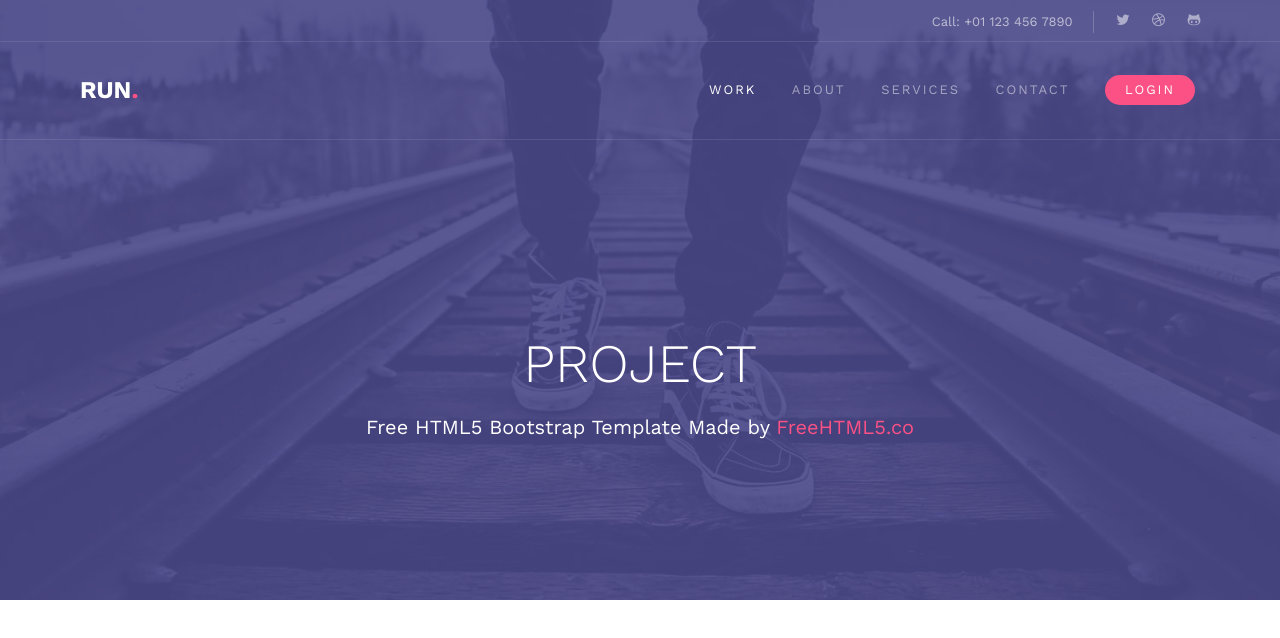
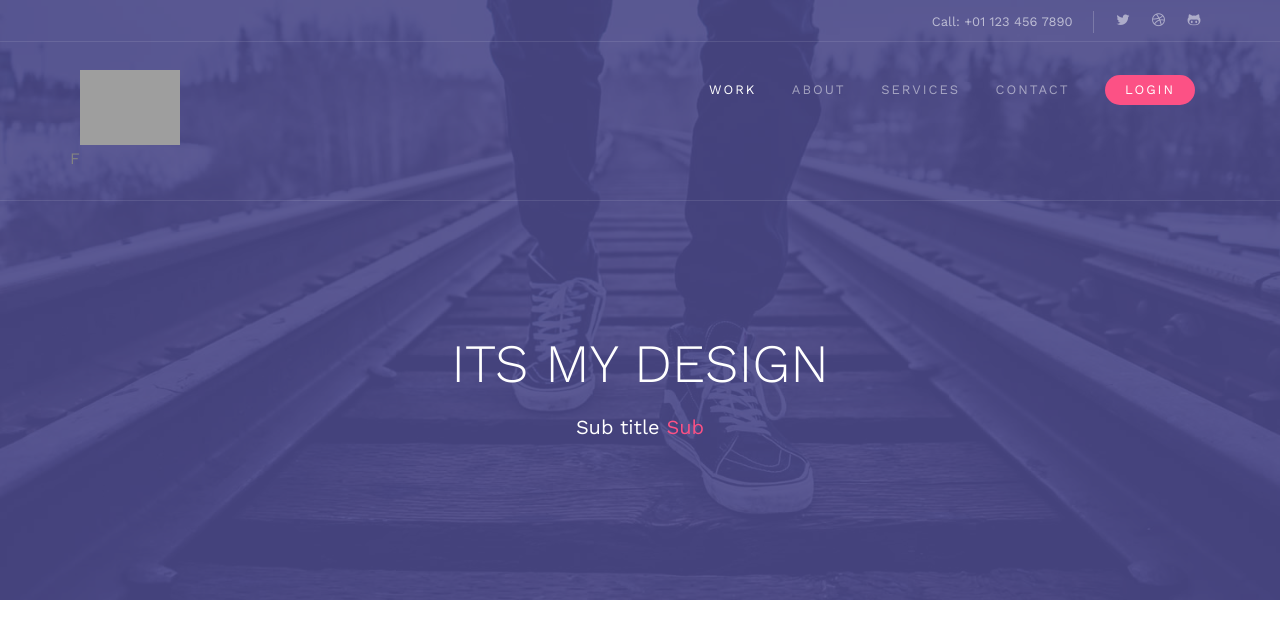
Before and after one commit to siddheshkand/its_my_design, a Django app: template Home/templates/home.html in a window 1280 px wide. Shown: the top 638 px of the page. Run offline with Django 3.2, Linux system fonts and the light colour scheme; the template is opened without the code that fills it, so the values that code supplies are empty; some libraries are stand-ins or nearby versions; some web fonts are replaced; grey boxes are pictures that could not be loaded.

Commit message:
Just a commit

```diff
--- a/Home/templates/home.html
+++ b/Home/templates/home.html
@@ -1,27 +1,14 @@
+{% load staticfiles %}
 <!DOCTYPE HTML>
 <html>
 <head>
     <meta charset="utf-8">
     <meta http-equiv="X-UA-Compatible" content="IE=edge">
-	<title>Run &mdash; Free Website Template, Free HTML5 Template by freehtml5.co</title>
+    <title>Its my Design</title>
     <meta name="viewport" content="width=device-width, initial-scale=1">
-	<meta name="description" content="Free HTML5 Website Template by freehtml5.co" />
-	<meta name="keywords" content="free website templates, free html5, free template, free bootstrap, free website template, html5, css3, mobile first, responsive" />
-	<meta name="author" content="freehtml5.co" />
-
-	<!--
-	//////////////////////////////////////////////////////
-
-	FREE HTML5 TEMPLATE
-	DESIGNED & DEVELOPED by FreeHTML5.co
-
-	Website: 		http://freehtml5.co/
-	Email: 			info@freehtml5.co
-	Twitter: 		http://twitter.com/fh5co
-	Facebook: 		https://www.facebook.com/fh5co
-
-	//////////////////////////////////////////////////////
-	 -->
+    <meta name="description" content=""/>
+    <meta name="keywords" content=""/>
+    <meta name="author" content=""/>
 
     <!-- Facebook and Twitter integration -->
     <meta property="og:title" content=""/>
@@ -29,34 +16,29 @@
     <meta property="og:url" content=""/>
     <meta property="og:site_name" content=""/>
     <meta property="og:description" content=""/>
-	<meta name="twitter:title" content="" />
-	<meta name="twitter:image" content="" />
-	<meta name="twitter:url" content="" />
-	<meta name="twitter:card" content="" />
+    <meta name="twitter:title" content=""/>
+    <meta name="twitter:image" content=""/>
+    <meta name="twitter:url" content=""/>
+    <meta name="twitter:card" content=""/>
 
     <link href="https://fonts.googleapis.com/css?family=Work+Sans:300,400,500,700,800" rel="stylesheet">
 
     <!-- Animate.css -->
-	<link rel="stylesheet" href="css/animate.css">
+    <link rel="stylesheet" href="{% static 'css/animate.css' %}">
     <!-- Icomoon Icon Fonts-->
-	<link rel="stylesheet" href="css/icomoon.css">
+    <link rel="stylesheet" href="{% static 'css/icomoon.css' %}">
     <!-- Bootstrap  -->
-	<link rel="stylesheet" href="css/bootstrap.css">
+    <link rel="stylesheet" href="{% static 'css/bootstrap.css' %}">
 
     <!-- Owl Carousel  -->
-	<link rel="stylesheet" href="css/owl.carousel.min.css">
-	<link rel="stylesheet" href="css/owl.theme.default.min.css">
+    <link rel="stylesheet" href="{% static 'css/owl.carousel.min.css' %}">
+    <link rel="stylesheet" href="{% static 'css/owl.theme.default.min.css' %}">
 
     <!-- Theme style  -->
-	<link rel="stylesheet" href="css/style.css">
+    <link rel="stylesheet" href="{% static 'css/style.css' %}">
 
     <!-- Modernizr JS -->
-	<script src="js/modernizr-2.6.2.min.js"></script>
-	<!-- FOR IE9 below -->
-	<!--[if lt IE 9]>
-	<script src="js/respond.min.js"></script>
-	<![endif]-->
-
+    <script src="{% static 'js/modernizr-2.6.2.min.js' %}"></script>
 </head>
 <body>
 
@@ -82,12 +64,12 @@
             <div class="container">
                 <div class="row">
                     <div class="col-xs-2">
-						<div id="fh5co-logo"><a href="index.html">Run<span>.</span></a></div>
+                        <div id="fh5co-logo"><a href="index.html"><span><img src="{% static 'images/logo.png' %}" width="100"></span></a></div>
                     </div>
                     <div class="col-xs-10 text-right menu-1">
                         <ul>
                             <!-- <li class="active"><a href="index.html">Home</a></li> -->
-							<li class="active"><a href="work.html">Work</a></li>
+                            <li class="active"><a href="home.html">Work</a></li>
                             <li><a href="about.html">About</a></li>
                             <li class="has-dropdown">
                                 <a href="services.html">Services</a>
@@ -102,21 +84,23 @@
                             <li class="btn-cta"><a href="#"><span>Login</span></a></li>
                         </ul>
                     </div>
-				</div>
+                </div>F
 
             </div>
         </div>
     </nav>
 
-	<header id="fh5co-header" class="fh5co-cover fh5co-cover-sm" role="banner" style="background-image:url(images/img_bg_2.jpg);" data-stellar-background-ratio="0.5">
+    <header id="fh5co-header" class="fh5co-cover fh5co-cover-sm" role="banner"
+            style="background-image:url({% static 'images/img_bg_2.jpg' %});" data-stellar-background-ratio="0.5">
         <div class="overlay"></div>
         <div class="container">
             <div class="row">
                 <div class="col-md-8 col-md-offset-2 text-center">
                     <div class="display-t">
                         <div class="display-tc animate-box" data-animate-effect="fadeIn">
-							<h1>Project</h1>
-							<h2>Free HTML5 Bootstrap Template Made by <a href="http://freehtml5.co/" target="_blank">FreeHTML5.co</a></h2>
+                            <h1>Its my design</h1>
+                            <h2>Sub title  <a href="#" target="_blank"> Sub</a>
+                            </h2>
                         </div>
                     </div>
                 </div>
@@ -129,13 +113,14 @@
             <div class="row animate-box">
                 <div class="col-md-8 col-md-offset-2 text-center fh5co-heading">
                     <h2>Our Latest Work</h2>
-					<p>Dignissimos asperiores vitae velit veniam totam fuga molestias accusamus alias autem provident. Odit ab aliquam dolor eius.</p>
+                    <p>Dignissimos asperiores vitae velit veniam totam fuga molestias accusamus alias autem provident.
+                        Odit ab aliquam dolor eius.</p>
                 </div>
             </div>
         </div>
         <div class="project-content">
             <div class="col-forth">
-				<div class="project animate-box" style="background-image:url(images/project-8.jpg);">
+                <div class="project animate-box" style="background-image:url({% static 'images/project-8.jpg' %});">
                     <a href="#" class="desc">
                         <span>Application</span>
                         <h3>Project Name</h3>
@@ -143,7 +128,7 @@
                 </div>
             </div>
             <div class="col-forth">
-				<div class="project animate-box" style="background-image:url(images/project-1.jpg);">
+                <div class="project animate-box" style="background-image:url({% static 'images/project-1.jpg' %});">
                     <a href="#" class="desc">
                         <span>Application</span>
                         <h3>Project Name</h3>
@@ -151,7 +136,7 @@
                 </div>
             </div>
             <div class="col-forth">
-				<div class="project animate-box" style="background-image:url(images/project-2.jpg);">
+                <div class="project animate-box" style="background-image:url({% static 'images/project-2.jpg' %});">
                     <a href="#" class="desc">
                         <span>Application</span>
                         <h3>Project Name</h3>
@@ -159,7 +144,7 @@
                 </div>
             </div>
             <div class="col-forth">
-				<div class="project animate-box" style="background-image:url(images/project-3.jpg);">
+                <div class="project animate-box" style="background-image:url({% static 'images/project-3.jpg' %});">
                     <a href="#" class="desc">
                         <span>Application</span>
                         <h3>Project Name</h3>
@@ -167,7 +152,7 @@
                 </div>
             </div>
             <div class="col-forth">
-				<div class="project animate-box" style="background-image:url(images/project-4.jpg);">
+                <div class="project animate-box" style="background-image:url({% static 'images/project-4.jpg' %});">
                     <a href="#" class="desc">
                         <span>Application</span>
                         <h3>Project Name</h3>
@@ -175,7 +160,7 @@
                 </div>
             </div>
             <div class="col-forth">
-				<div class="project animate-box" style="background-image:url(images/project-5.jpg);">
+                <div class="project animate-box" style="background-image:url({% static 'images/project-5.jpg' %});">
                     <a href="#" class="desc">
                         <span>Application</span>
                         <h3>Project Name</h3>
@@ -183,7 +168,7 @@
                 </div>
             </div>
             <div class="col-forth">
-				<div class="project animate-box" style="background-image:url(images/project-6.jpg);">
+                <div class="project animate-box" style="background-image:url({% static 'images/project-6.jpg' %});">
                     <a href="#" class="desc">
                         <span>Application</span>
                         <h3>Project Name</h3>
@@ -191,7 +176,7 @@
                 </div>
             </div>
             <div class="col-forth">
-				<div class="project animate-box" style="background-image:url(images/project-7.jpg);">
+                <div class="project animate-box" style="background-image:url({% static 'images/project-7.jpg' %});">
                     <a href="#" class="desc">
                         <span>Application</span>
                         <h3>Project Name</h3>
@@ -206,7 +191,8 @@
             <div class="row animate-box">
                 <div class="col-md-8 col-md-offset-2 text-center fh5co-heading">
                     <h2>Lets Get Started</h2>
-					<p>Dignissimos asperiores vitae velit veniam totam fuga molestias accusamus alias autem provident. Odit ab aliquam dolor eius.</p>
+                    <p>Dignissimos asperiores vitae velit veniam totam fuga molestias accusamus alias autem provident.
+                        Odit ab aliquam dolor eius.</p>
                 </div>
             </div>
             <div class="row animate-box">
@@ -221,9 +207,11 @@
         <div class="container">
             <div class="row row-pb-md">
                 <div class="col-md-4 fh5co-widget">
-					<h3>A Little About Run.</h3>
-					<p>Facilis ipsum reprehenderit nemo molestias. Aut cum mollitia reprehenderit. Eos cumque dicta adipisci architecto culpa amet.</p>
-					<p><a class="btn btn-primary btn-outline with-arrow" href="#">Learn More <i class="icon-arrow-right"></i></a></p>
+                    <h3>A Little About Its My Design.</h3>
+                    <p>Facilis ipsum reprehenderit nemo molestias. Aut cum mollitia reprehenderit. Eos cumque dicta
+                        adipisci architecto culpa amet.</p>
+                    <p><a class="btn btn-primary btn-outline with-arrow" href="#">Learn More <i
+                            class="icon-arrow-right"></i></a></p>
                 </div>
                 <div class="col-md-2 col-sm-4 col-xs-6 col-md-push-1">
                     <ul class="fh5co-footer-links">
@@ -259,8 +247,9 @@
             <div class="row copyright">
                 <div class="col-md-12 text-center">
                     <p>
-						<small class="block">&copy; 2016 Free HTML5. All Rights Reserved.</small>
-						<small class="block">Designed by <a href="http://freehtml5.co/" target="_blank">FreeHTML5.co</a> Demo Images: <a href="http://unsplash.co/" target="_blank">Unsplash</a></small>
+                        <small class="block">&copy; 2018 Its My Design. All Rights Reserved.</small>
+                        <small class="block">Designed by <a href="#" target="_blank">Its My Design</a>
+                            Demo Images: <a href="#" target="_blank">Unsplash</a></small>
                     </p>
                     <p>
                     <ul class="fh5co-social-icons">
@@ -282,19 +271,19 @@
 </div>
 
 <!-- jQuery -->
-	<script src="js/jquery.min.js"></script>
+<script src="{% static 'js/jquery.min.js' %}"></script>
 <!-- jQuery Easing -->
-	<script src="js/jquery.easing.1.3.js"></script>
+<script src="{% static 'js/jquery.easing.1.3.js' %}"></script>
 <!-- Bootstrap -->
-	<script src="js/bootstrap.min.js"></script>
+<script src="{% static 'js/bootstrap.min.js' %}"></script>
 <!-- Waypoints -->
-	<script src="js/jquery.waypoints.min.js"></script>
+<script src="{% static 'js/jquery.waypoints.min.js' %}"></script>
 <!-- Stellar Parallax -->
-	<script src="js/jquery.stellar.min.js"></script>
+<script src="{% static 'js/jquery.stellar.min.js' %}"></script>
 <!-- Carousel -->
-	<script src="js/owl.carousel.min.js"></script>
+<script src="{% static 'js/owl.carousel.min.js' %}"></script>
 <!-- Main -->
-	<script src="js/main.js"></script>
+<script src="{% static 'js/main.js' %}"></script>
 
 </body>
 </html>
--- a/Home/views.py
+++ b/Home/views.py
@@ -1,6 +1,7 @@
 from django.http import HttpResponse
 from django.shortcuts import render
 
+
 # Create your views here.
 def home_page(request):
-    return HttpResponse("Hi")
+    return render(request,"home.html")
--- a/its_my_design/settings.py
+++ b/its_my_design/settings.py
@@ -114,5 +114,5 @@ USE_TZ = True
 
 STATIC_URL = '/static/'
 
-MEDIA_URL = '/Media/'
+MEDIA_URL = '/'
 MEDIA_ROOT = os.path.join(BASE_DIR, '')
```
Also changed, not shown: Home/static/images/logo.jpg (deleted), db.sqlite3. Lines whose indentation alone changed are shown as unchanged.
